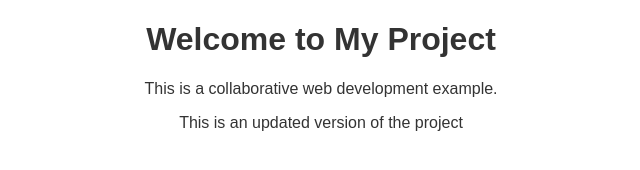
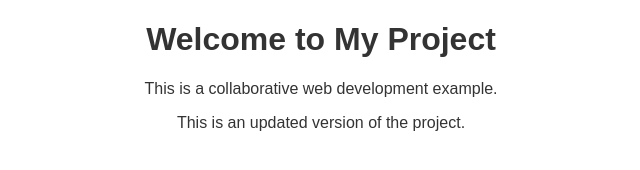
Before and after one commit to Jun2niBubbles/mywebproject, a plain HTML site: page index.html in a window 1280 px wide. Shown: the full height of the page, 319-959 px from the left. Drawn offline with Linux system fonts and the light colour scheme.

```diff
--- a/index.html
+++ b/index.html
@@ -9,7 +9,7 @@
 <body>
     <h1>Welcome to My Project</h1>
     <p>This is a collaborative web development example.</p>
-    <p>This is an updated version of the project</p>
+   	<p>This is an updated version of the project.</p>
 
 </body>
 </html>
```
